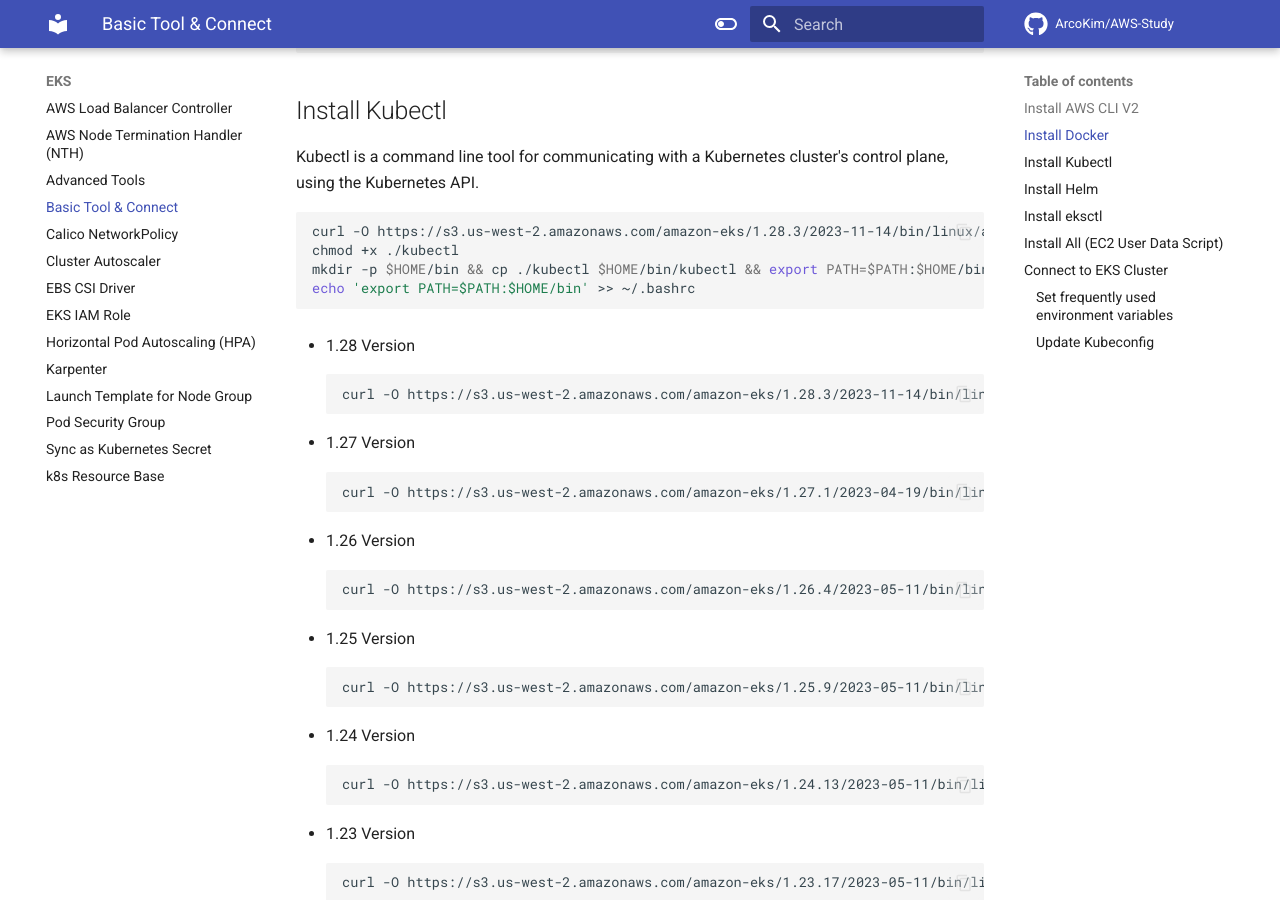
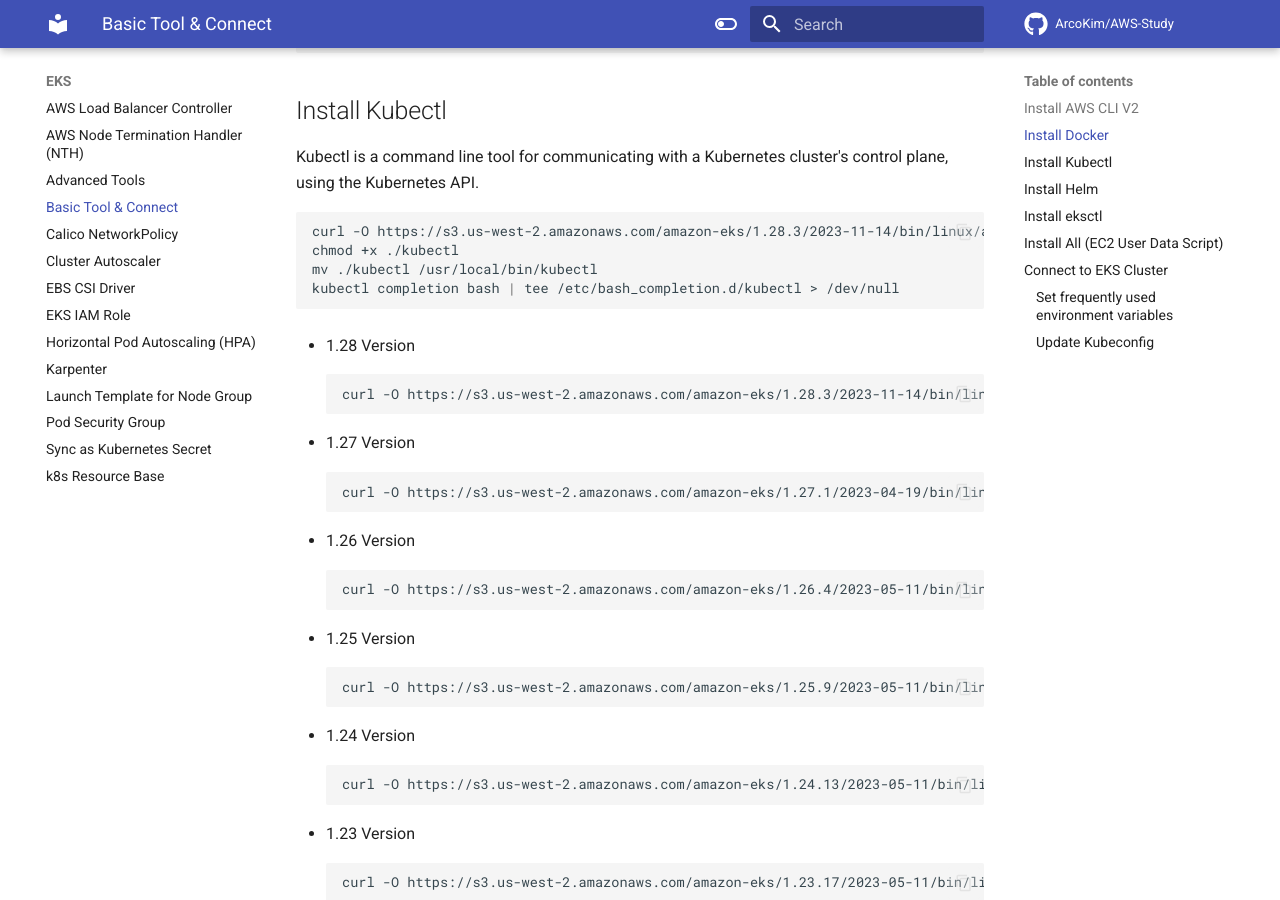
Before and after one commit to ArcoKim/AWS-Study, an MkDocs documentation site: the page built from docs/EKS/Basic Tool & Connect.md, in a window 1280 px wide and 900 px high, scrolled down 571 px. Built offline with MkDocs 1.6.1 and Material for MkDocs 9.7.7, drawn with Linux system fonts in a browser that asks for light colours; comment, search, counter and statistics services are not loaded; some of the changed text lies outside the part shown.

````diff
--- a/docs/EKS/Basic Tool & Connect.md
+++ b/docs/EKS/Basic Tool & Connect.md
@@ -20,8 +20,8 @@ Kubectl is a command line tool for communicating with a Kubernetes cluster's con
 ``` bash
 curl -O https://s3.us-west-2.amazonaws.com/amazon-eks/1.28.3/2023-11-14/bin/linux/amd64/kubectl
 chmod +x ./kubectl
-mkdir -p $HOME/bin && cp ./kubectl $HOME/bin/kubectl && export PATH=$PATH:$HOME/bin
-echo 'export PATH=$PATH:$HOME/bin' >> ~/.bashrc
+mv ./kubectl /usr/local/bin/kubectl
+kubectl completion bash | tee /etc/bash_completion.d/kubectl > /dev/null
 ```
 
 - 1.28 Version
@@ -82,9 +82,7 @@ systemctl enable docker
 usermod -a -G docker ec2-user
 curl -O https://s3.us-west-2.amazonaws.com/amazon-eks/1.28.3/2023-11-14/bin/linux/amd64/kubectl
 chmod +x ./kubectl
-HOME=/home/ec2-user
-mkdir -p $HOME/bin && cp ./kubectl $HOME/bin/kubectl && echo "export PATH=$HOME/bin:$PATH" >> ~/.bash_profile
-source ~/.bash_profile
+mv ./kubectl /usr/local/bin/kubectl
 kubectl completion bash | tee /etc/bash_completion.d/kubectl > /dev/null
 curl -fsSL -o get_helm.sh https://raw.githubusercontent.com/helm/helm/main/scripts/get-helm-3
 chmod 700 get_helm.sh
````
Also changed, not shown: docs/EKS/AWS Load Balancer Controller.md (+1 -1 lines), docs/EKS/Calico NetworkPolicy.md (+1 -1 lines), docs/EKS/Horizontal Pod Autoscaling (HPA).md (+1 -1 lines), docs/Monitoring/Amazon Prometheus.md (+3 -1 lines), docs/Monitoring/Grafana.md (added, +18 -0 lines).
